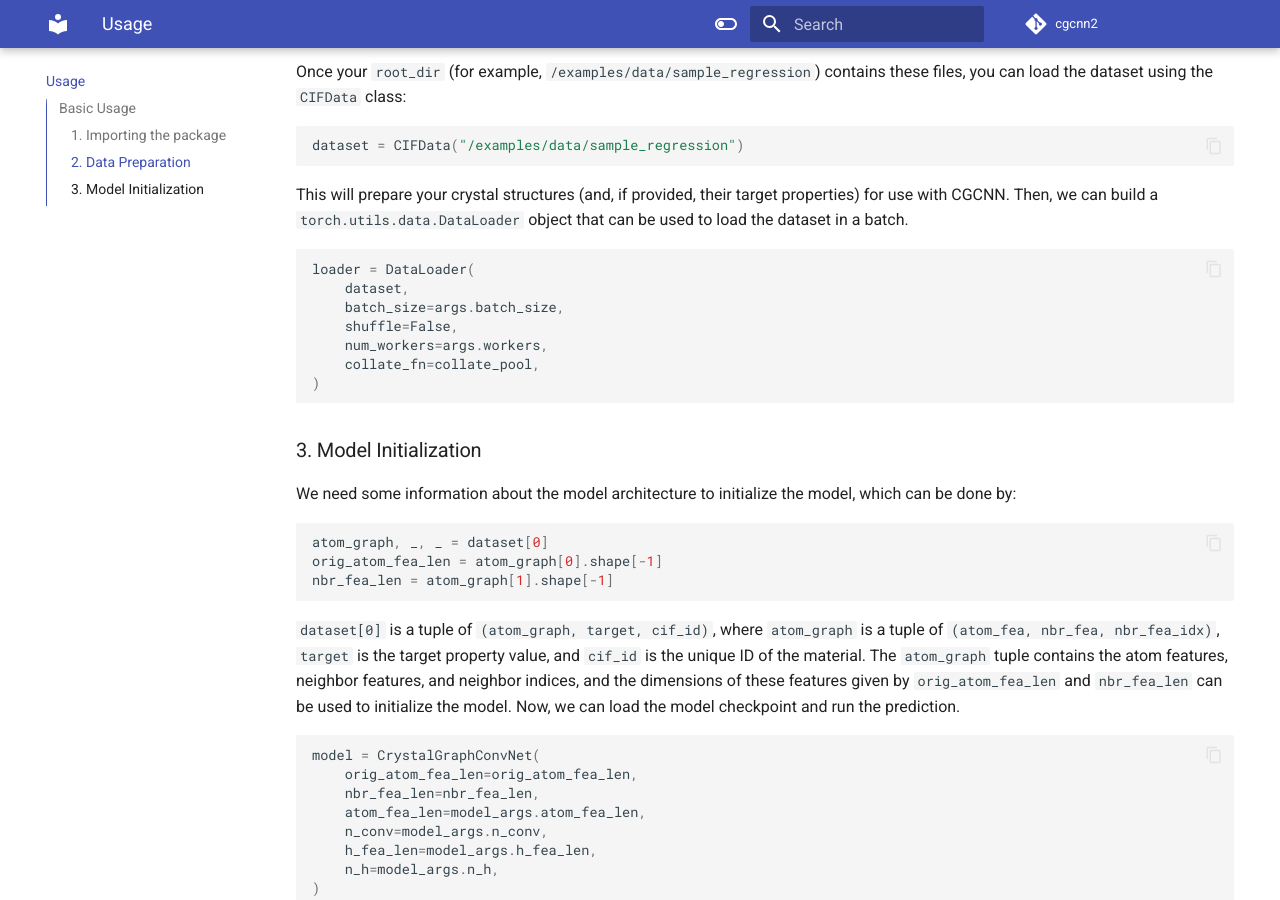
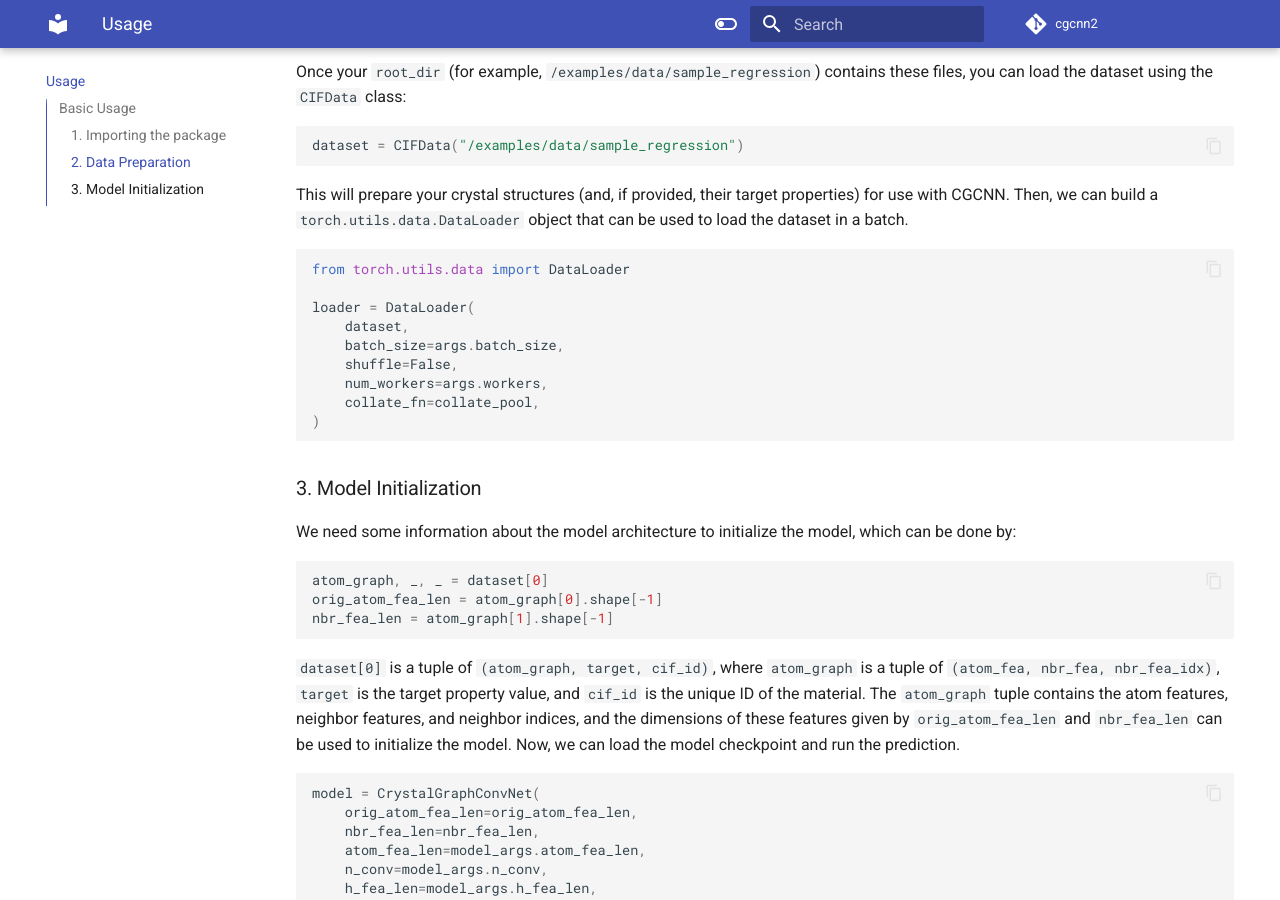
Before and after one commit to jcwang587/cgcnn2, an MkDocs documentation site: the page built from docs/3_usage.md, in a window 1280 px wide and 900 px high, scrolled down 974 px. Built offline with MkDocs 1.6.1 and Material for MkDocs 9.7.7, drawn with Linux system fonts in a browser that asks for light colours; comment, search, counter and statistics services are not loaded.

Commit message:
Update 3_usage.md

````diff
--- a/docs/3_usage.md
+++ b/docs/3_usage.md
@@ -43,6 +43,8 @@ dataset = CIFData("/examples/data/sample_regression")
 This will prepare your crystal structures (and, if provided, their target properties) for use with CGCNN. Then, we can build a `torch.utils.data.DataLoader` object that can be used to load the dataset in a batch.
 
 ```python
+from torch.utils.data import DataLoader
+
 loader = DataLoader(
     dataset,
     batch_size=args.batch_size,
````
